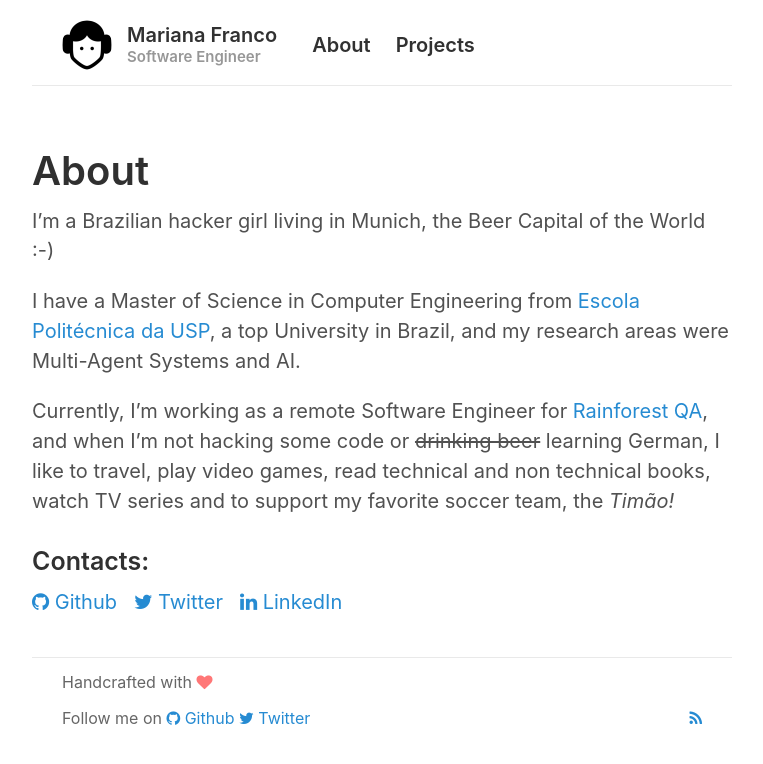
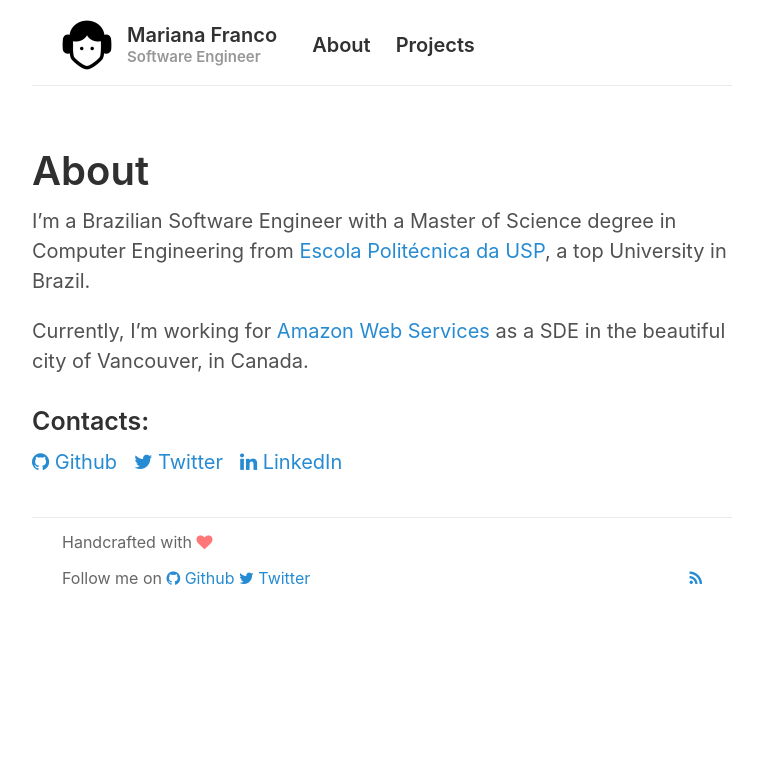
Before and after one commit to marianafranco/marianafranco.github.io, a Jekyll site: the page built from about/index.html, in a window 1280 px wide. Shown: the top 764 px of the page, without its empty margins (258-1021 px from the left). Built offline with Jekyll 4.4.1, drawn with Linux system fonts in a browser that asks for light colours.

Commit message:
Update about

```diff
--- a/_includes/about.md
+++ b/_includes/about.md
@@ -1,10 +1,6 @@
-I'm a Brazilian hacker girl living in Munich, the Beer Capital of the World :-)
+I'm a Brazilian Software Engineer with a Master of Science degree in Computer Engineering from [Escola Politécnica da USP](http://www.poli.usp.br/), a top University in Brazil.
 
-I have a Master of Science in Computer Engineering from [Escola Politécnica da USP](http://www.poli.usp.br/), a top University in Brazil, and my research areas were Multi-Agent Systems and AI.
-
-Currently, I'm working as a remote Software Engineer for [Rainforest QA](www.rainforestqa.com), and when I'm not hacking some code or ~~drinking beer~~ learning German, I like to travel, play video games, read technical and non technical books, watch TV series and to support my favorite soccer team, the <i>Timão!</i>
-
-
+Currently, I'm working for [Amazon Web Services](https://aws.amazon.com/) as a SDE in the beautiful city of Vancouver, in Canada.
 
 ### Contacts:
 <a href="https://github.com/marianafranco" class="social"><i class="fa fa-github"></i> Github</a>&nbsp;&nbsp;&nbsp;<a href="https://twitter.com/marianafranco" class="social"><i class="fa fa-twitter"></i> Twitter</a>&nbsp;&nbsp;&nbsp;<a href="http://www.linkedin.com/pub/mariana-ramos-franco/17/5a4/271" class="social"><i class="fa fa-linkedin"></i> LinkedIn</a>
```
